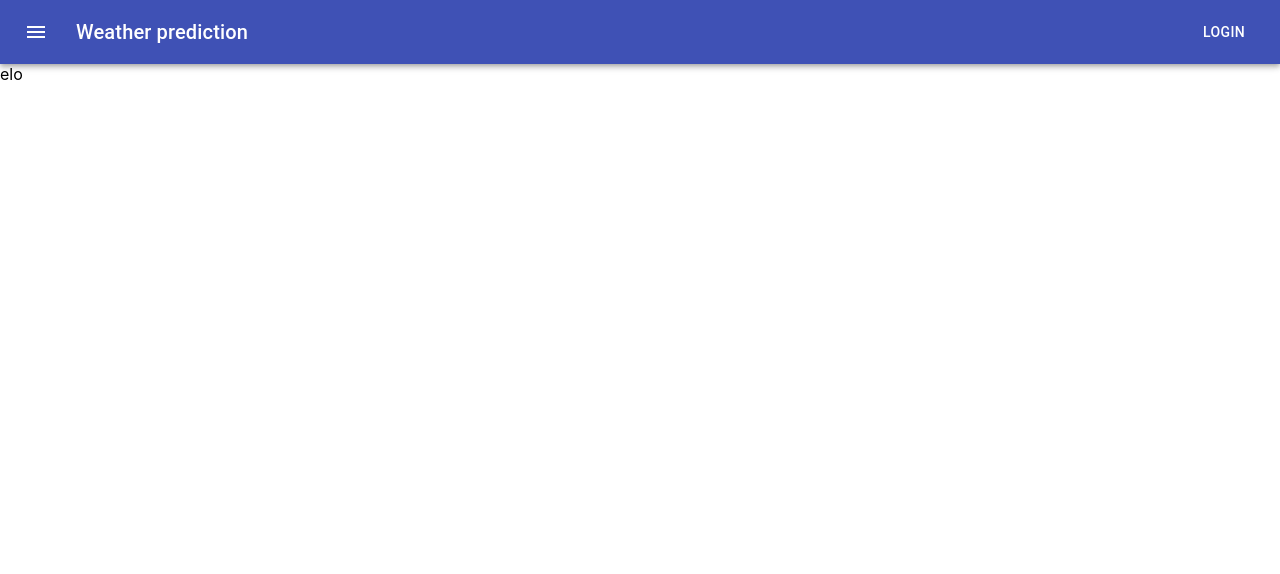
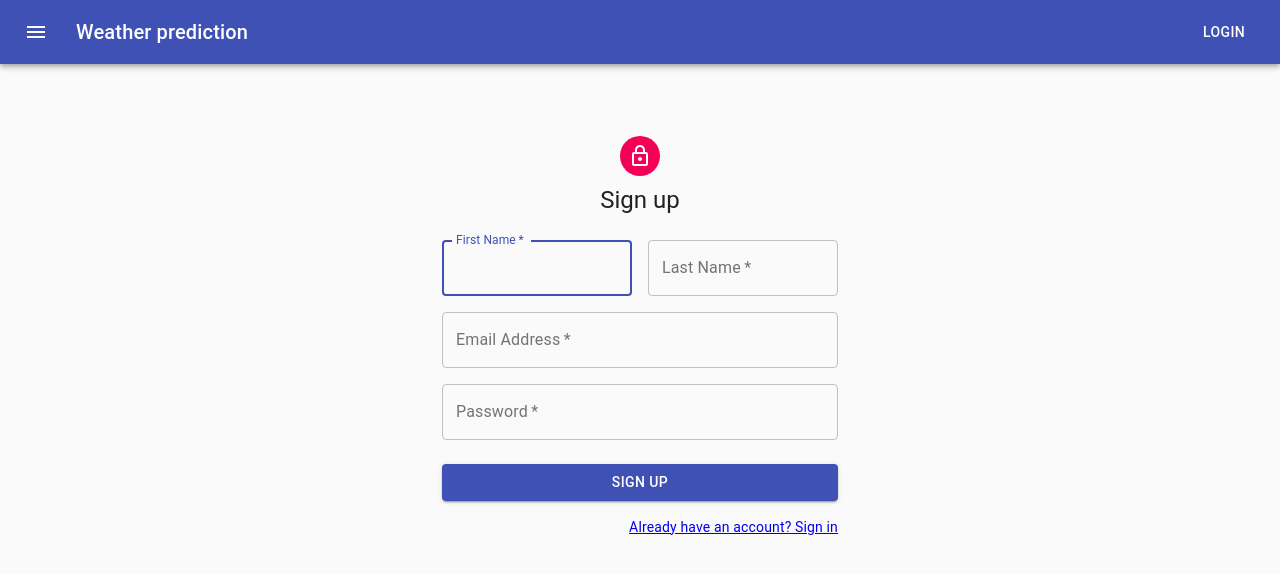
Before and after one commit to szachmati/weather-prediction, a React (Create React App) app: page /signup in a window 1280 px wide. Shown: the top 574 px of the page. Built offline with nearby package versions, Linux system fonts and the light colour scheme.

Commit message:
add registration form

```diff
--- a/src/app/components/Routes.tsx
+++ b/src/app/components/Routes.tsx
@@ -22,6 +22,7 @@
 function Content() {
   return (
     <Switch>
+      <Route exact path="/" component={SignIn} />
       {routes.map((route) => {
         return <Route exact path={route.path} component={route.component} />;
       })}
--- a/src/app/components/SignIn.tsx
+++ b/src/app/components/SignIn.tsx
@@ -3,15 +3,13 @@
 import Button from "@material-ui/core/Button";
 import CssBaseline from "@material-ui/core/CssBaseline";
 import TextField from "@material-ui/core/TextField";
-import FormControlLabel from "@material-ui/core/FormControlLabel";
-import Checkbox from "@material-ui/core/Checkbox";
-import Link from "@material-ui/core/Link";
 import Grid from "@material-ui/core/Grid";
 import LockOutlinedIcon from "@material-ui/icons/LockOutlined";
 import Typography from "@material-ui/core/Typography";
 import { makeStyles } from "@material-ui/core/styles";
 import Container from "@material-ui/core/Container";
 import { useForm } from "react-hook-form";
+import { Link } from 'react-router-dom';
 
 const useStyles = makeStyles((theme) => ({
   paper: {
@@ -80,10 +78,6 @@
             autoComplete="current-password"
             inputRef={register}
           />
-          <FormControlLabel
-            control={<Checkbox value="remember" color="primary" />}
-            label="Remember me"
-          />
           <Button
             type="submit"
             fullWidth
@@ -100,7 +94,7 @@
               </Link>
             </Grid>
             <Grid item>
-              <Link href="/signup" variant="body2">
+              <Link to="/signup">
                 Don't have an account? Sign Up
               </Link>
             </Grid>
--- a/src/app/components/SignUp.tsx
+++ b/src/app/components/SignUp.tsx
@@ -1,6 +1,125 @@
-import React from "react";
+import React from 'react';
+import Avatar from '@material-ui/core/Avatar';
+import Button from '@material-ui/core/Button';
+import CssBaseline from '@material-ui/core/CssBaseline';
+import TextField from '@material-ui/core/TextField';
+import Grid from '@material-ui/core/Grid';
+import LockOutlinedIcon from '@material-ui/icons/LockOutlined';
+import Typography from '@material-ui/core/Typography';
+import { makeStyles } from '@material-ui/core/styles';
+import Container from '@material-ui/core/Container';
+import { Link } from 'react-router-dom';
+import { useForm } from "react-hook-form";
 
-function SignUp() {
-  return <div>elo</div>;
+const useStyles = makeStyles((theme) => ({
+  paper: {
+    marginTop: theme.spacing(8),
+    display: 'flex',
+    flexDirection: 'column',
+    alignItems: 'center',
+  },
+  avatar: {
+    margin: theme.spacing(1),
+    backgroundColor: theme.palette.secondary.main,
+  },
+  form: {
+    width: '100%', // Fix IE 11 issue.
+    marginTop: theme.spacing(3),
+  },
+  submit: {
+    margin: theme.spacing(3, 0, 2),
+  },
+}));
+
+export default function SignUp() {
+  const { handleSubmit, register } = useForm();
+  const classes = useStyles();
+
+  const onSubmit = (data) => {
+    console.log(data);
+  }
+
+  return (
+      <Container component="main" maxWidth="xs">
+        <CssBaseline />
+        <div className={classes.paper}>
+          <Avatar className={classes.avatar}>
+            <LockOutlinedIcon />
+          </Avatar>
+          <Typography component="h1" variant="h5">
+            Sign up
+          </Typography>
+          <form onSubmit={handleSubmit(onSubmit)} className={classes.form} >
+            <Grid container spacing={2}>
+              <Grid item xs={12} sm={6}>
+                <TextField
+                    autoComplete="fname"
+                    name="firstName"
+                    variant="outlined"
+                    required
+                    fullWidth
+                    id="firstName"
+                    label="First Name"
+                    autoFocus
+                    inputRef={register}
+                />
+              </Grid>
+              <Grid item xs={12} sm={6}>
+                <TextField
+                    variant="outlined"
+                    required
+                    fullWidth
+                    id="lastName"
+                    label="Last Name"
+                    name="lastName"
+                    autoComplete="lname"
+                    inputRef={register}
+                />
+              </Grid>
+              <Grid item xs={12}>
+                <TextField
+                    variant="outlined"
+                    required
+                    fullWidth
+                    id="email"
+                    label="Email Address"
+                    name="email"
+                    autoComplete="email"
+                    inputRef={register}
+                />
+              </Grid>
+              <Grid item xs={12}>
+                <TextField
+                    variant="outlined"
+                    required
+                    fullWidth
+                    name="password"
+                    label="Password"
+                    type="password"
+                    id="password"
+                    autoComplete="current-password"
+                    inputRef={register}
+                />
+              </Grid>
+            </Grid>
+            <Button
+                type="submit"
+                fullWidth
+                variant="contained"
+                color="primary"
+                className={classes.submit}
+            >
+              Sign Up
+            </Button>
+            <Grid container justify="flex-end">
+              <Grid item>
+                <Link to="/signin">
+                  Already have an account? Sign in
+                </Link>
+              </Grid>
+            </Grid>
+          </form>
+        </div>
+      </Container>
+  );
 }
-export default SignUp;
```
